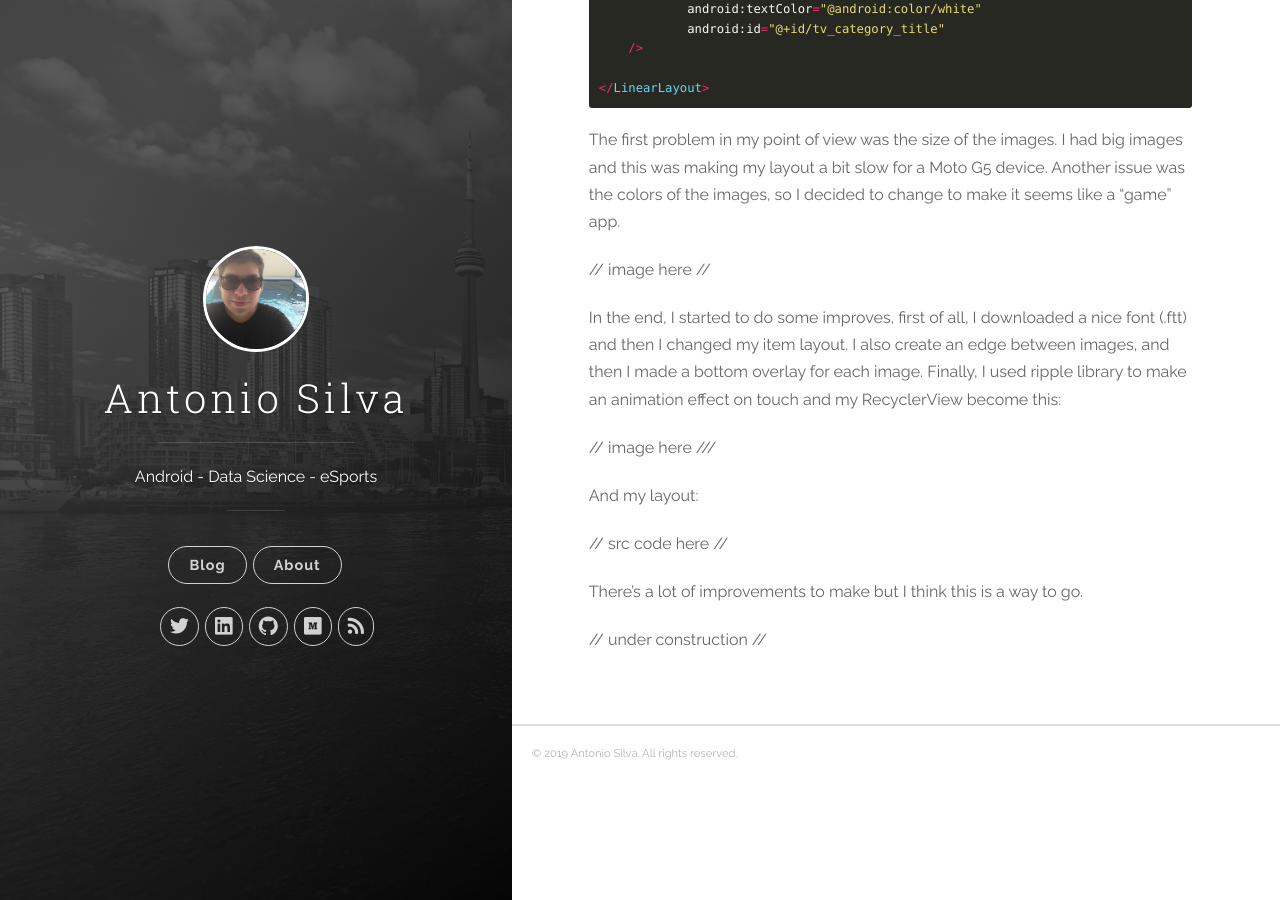
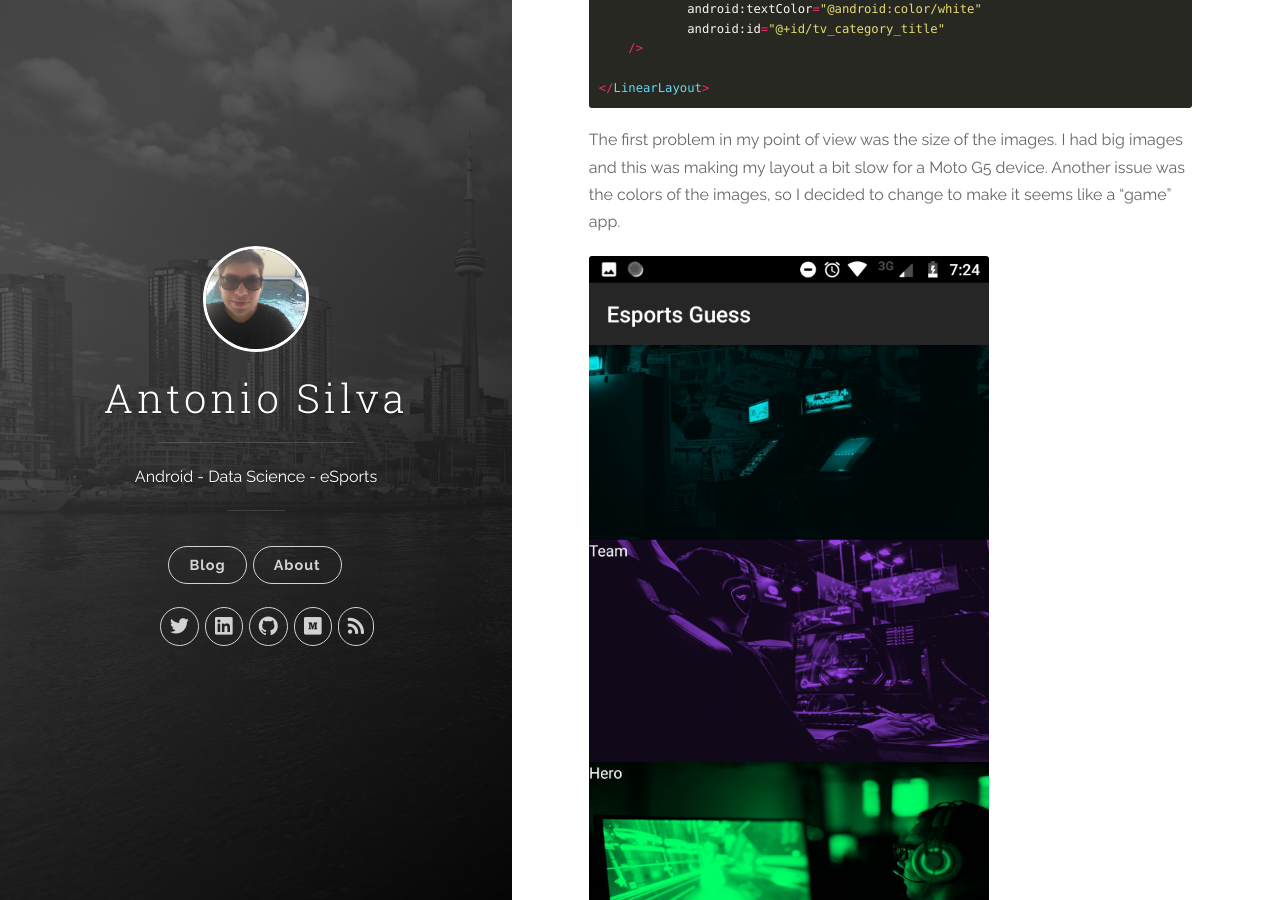
Before and after one commit to antoniosj/antoniosj.github.io, a Jekyll site: the page built from _posts/2019-02-24-recyclerview.markdown, in a window 1280 px wide and 900 px high, scrolled down 977 px. Built offline with Jekyll 4.4.1, drawn with Linux system fonts in a browser that asks for light colours.

Commit message:
Update 2019-02-24-recyclerview.markdown

```diff
--- a/_posts/2019-02-24-recyclerview.markdown
+++ b/_posts/2019-02-24-recyclerview.markdown
@@ -36,11 +36,11 @@
 
 The first problem in my point of view was the size of the images. I had big images and this was making my layout a bit slow for a Moto G5 device. Another issue was the colors of the images, so I decided to change to make it seems like a "game" app.
 
-// image here //
+ <img src="https://github.com/antoniosj/antoniosj.github.io/blob/master/images/posts/rv_2.png?raw=true" width="400px"/>
 
 In the end, I started to do some improves, first of all, I downloaded a nice font (.ftt) and then I changed my item layout. I also create an edge between images, and then I made a bottom overlay for each image. Finally, I used ripple library to make an animation effect on touch and my RecyclerView become this:
 
-// image here ///
+<img src="https://github.com/antoniosj/antoniosj.github.io/blob/master/images/posts/rv_3.png?raw=true" width="400px"/>
 
 And my layout:
 
```
